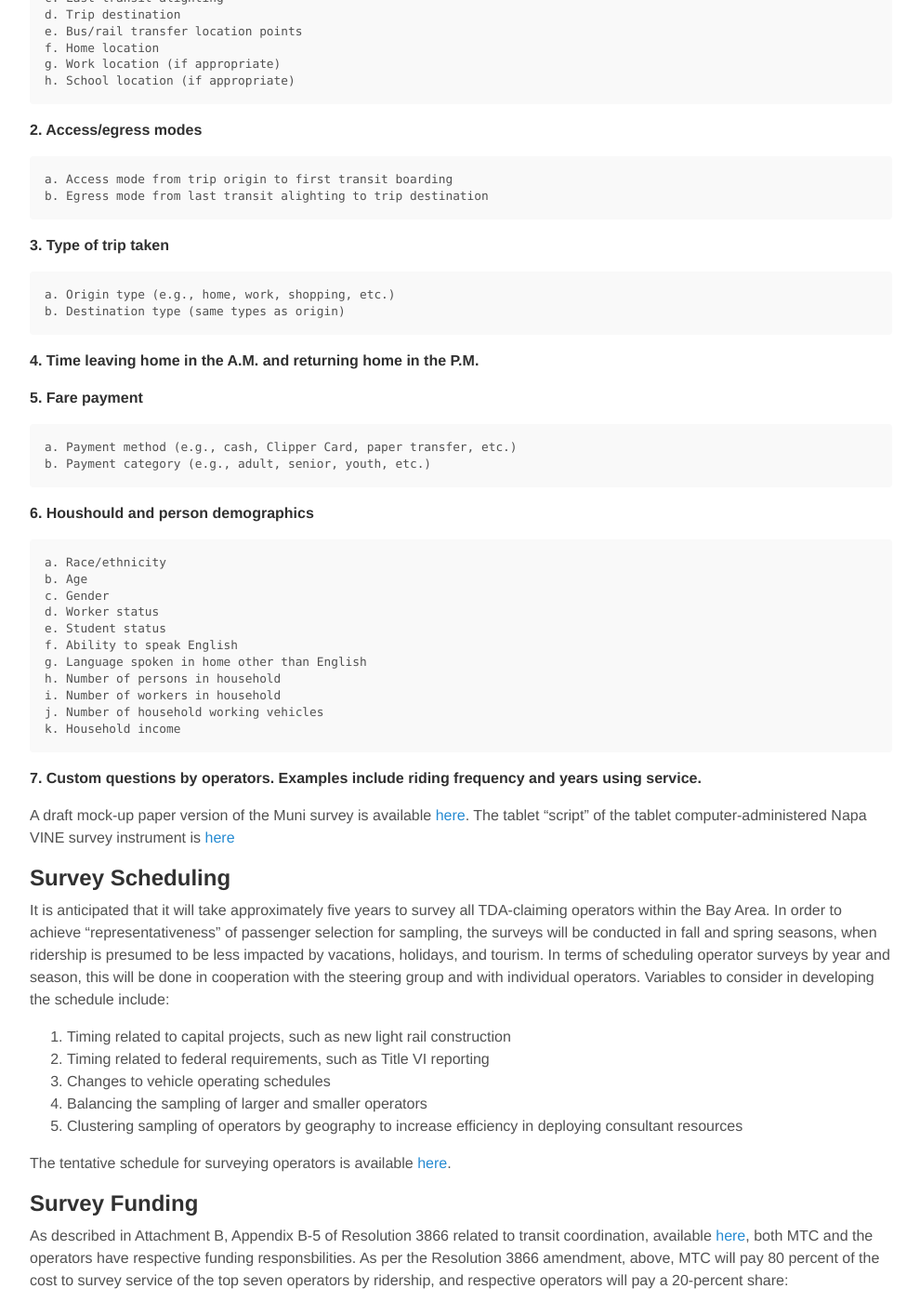
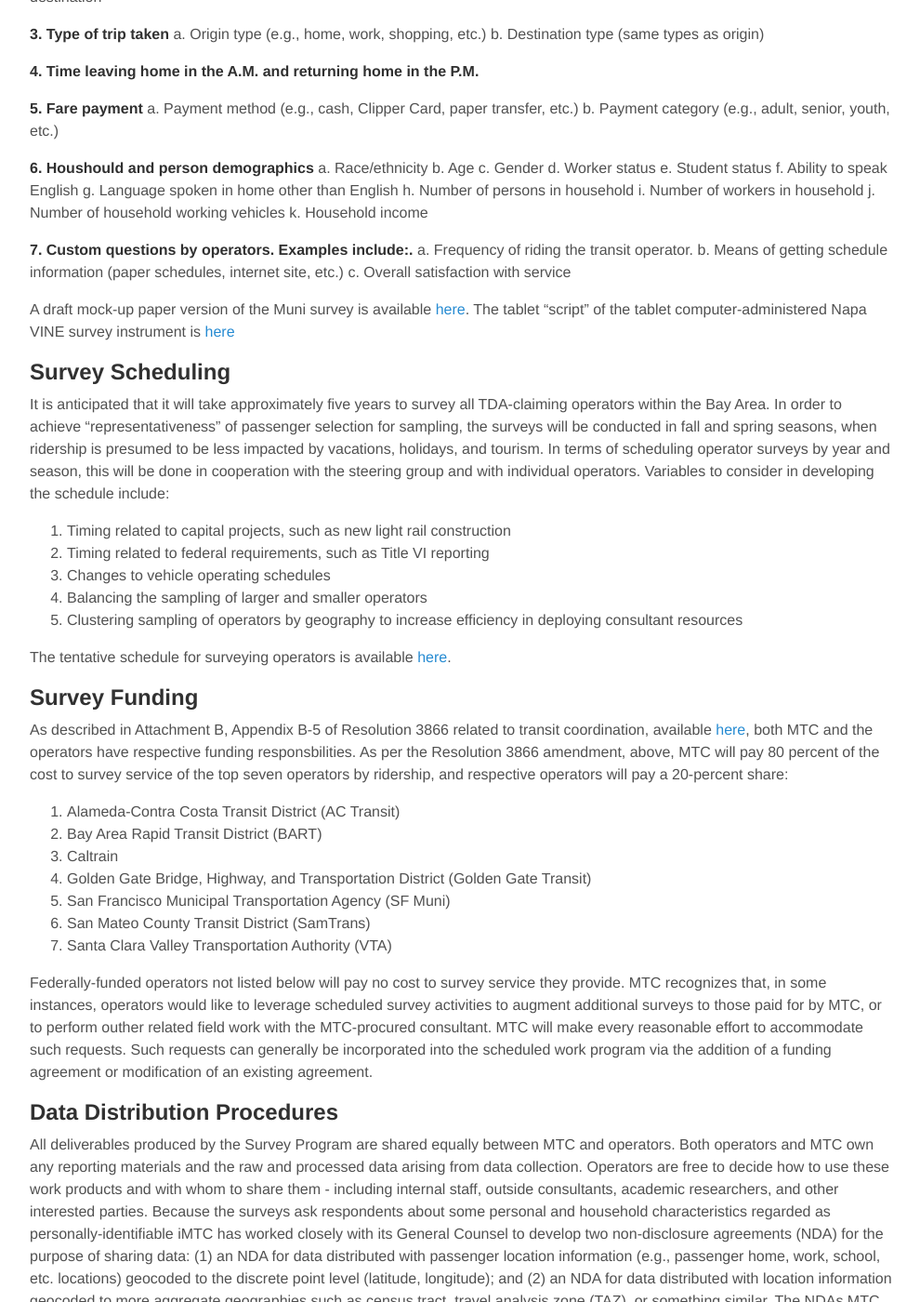
Before and after one commit to BayAreaMetro/transit-passenger-surveys, a Jekyll site: the page built from SOP.md, in a window 1280 px wide and 1400 px high, scrolled down 860 px. Shown: the whole window at 93% size, without its empty margins (144-1134 px from the left). Built offline with Jekyll 4.4.1, drawn with Linux system fonts in a browser that asks for light colours; nearby versions of some CDN libraries; library files that are not in the unit come from our copies.

Commit message:
New formatting

```diff
--- a/SOP.md
+++ b/SOP.md
@@ -26,7 +26,6 @@
 Types of data collected include:
 
 **1. Location data**
-
 	a. Trip origin
 	b. First transit boarding
 	c. Last transit alighting
@@ -37,24 +36,20 @@
 	h. School location (if appropriate)
 
 **2. Access/egress modes**
-
 	a. Access mode from trip origin to first transit boarding
 	b. Egress mode from last transit alighting to trip destination
 
 **3. Type of trip taken**
-
 	a. Origin type (e.g., home, work, shopping, etc.)
 	b. Destination type (same types as origin)
 
 **4. Time leaving home in the A.M. and returning home in the P.M.**
 
 **5. Fare payment**
-
 	a. Payment method (e.g., cash, Clipper Card, paper transfer, etc.)
 	b. Payment category (e.g., adult, senior, youth, etc.)
 
 **6. Houshould and person demographics**
-
 	a. Race/ethnicity
 	b. Age
 	c. Gender
@@ -67,8 +62,10 @@
 	j. Number of household working vehicles
 	k. Household income
 
-**7. Custom questions by operators. Examples include riding frequency and years using service.**
-
+**7. Custom questions by operators. Examples include:.**
+	a. Frequency of riding the transit operator.
+	b. Means of getting schedule information (paper schedules, internet site, etc.)
+	c. Overall satisfaction with service
 
 A draft mock-up paper version of the Muni survey is available [here](https://mtcdrive.box.com/v/muni-draft-survey). The tablet "script" of the tablet computer-administered Napa VINE survey instrument is [here](https://mtcdrive.box.com/v/tablet-survey)
 
```
